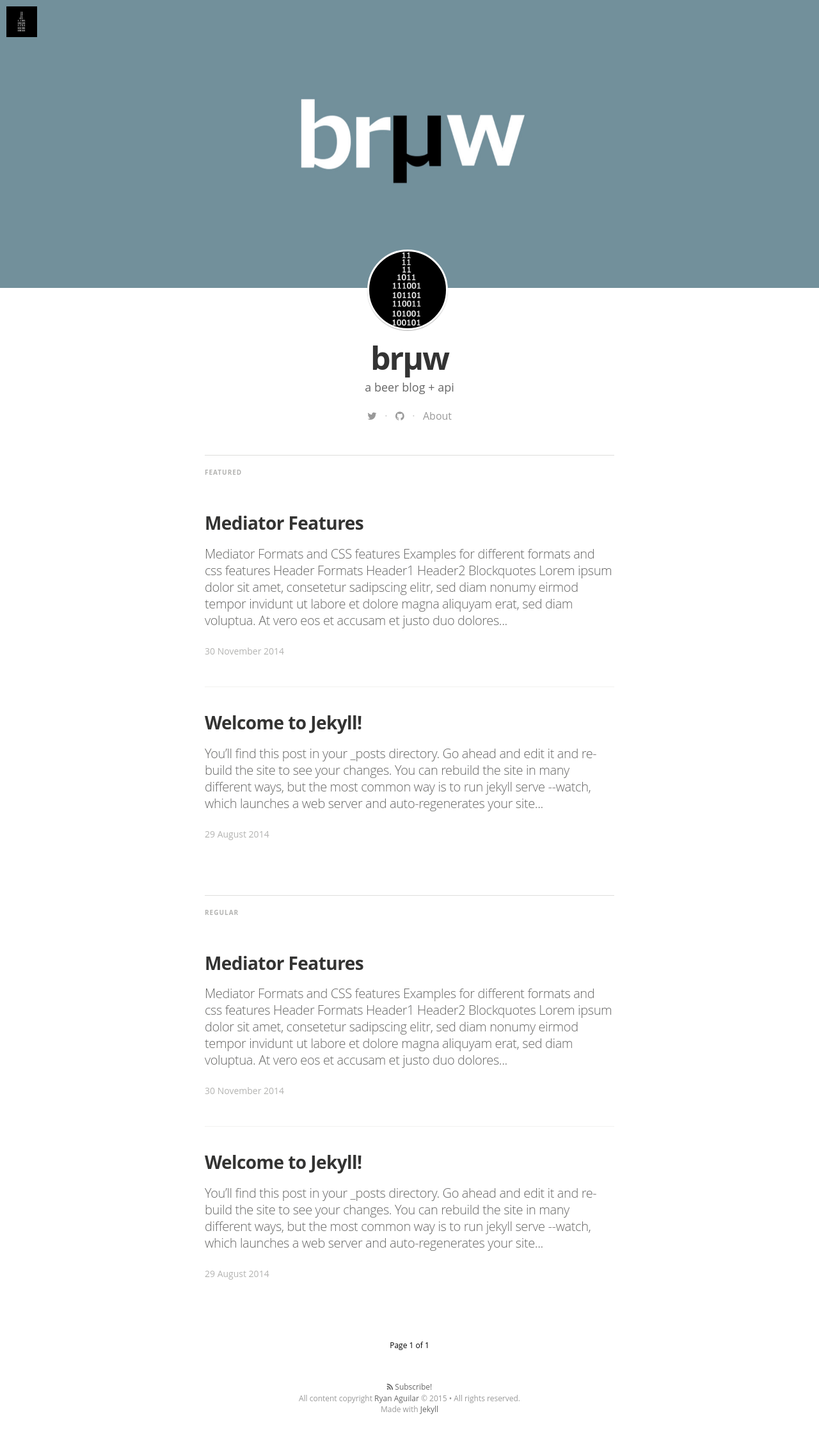
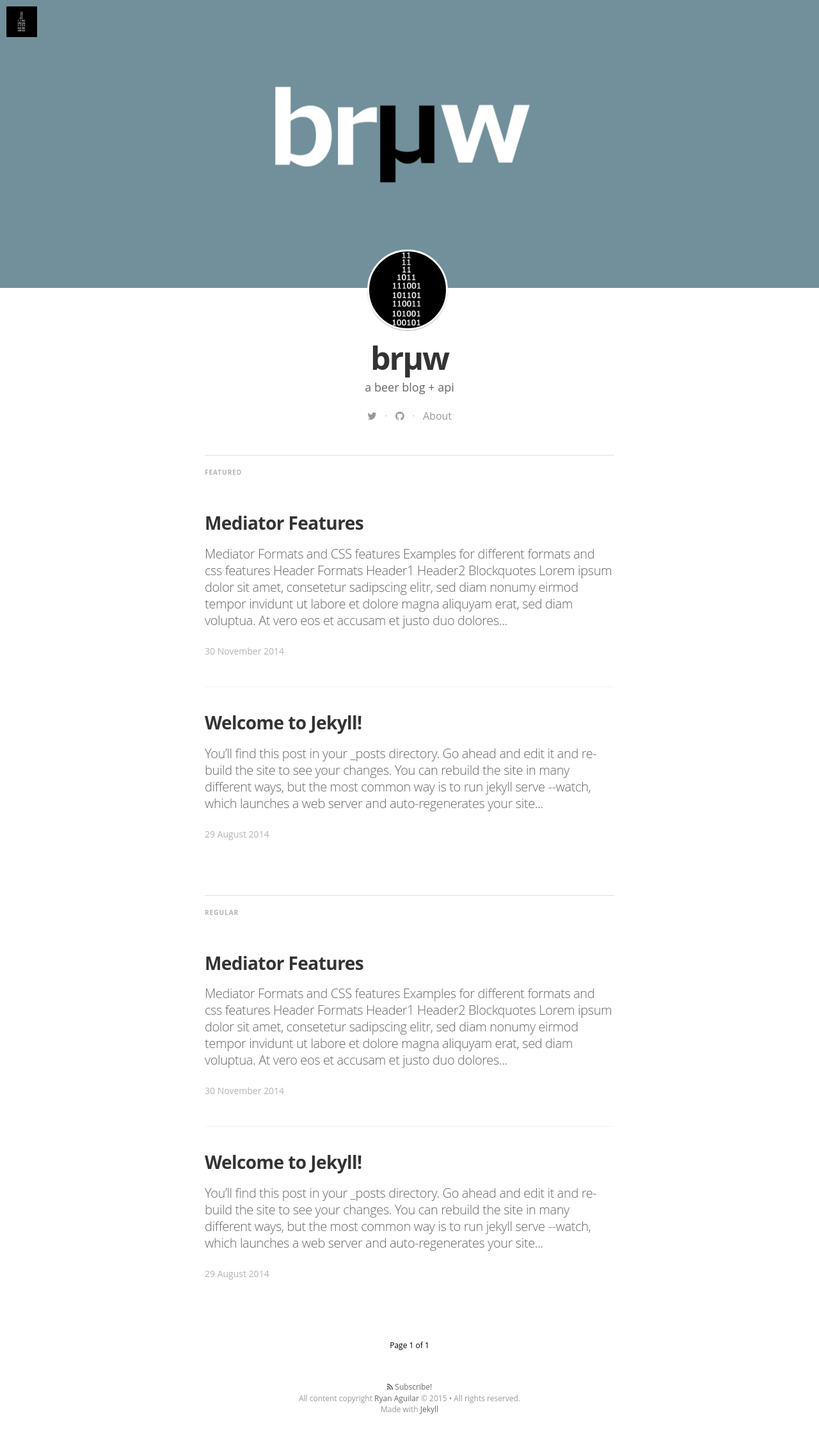
Before and after one commit to 0x139/bruw, a Jekyll site: the page built from index.html, in a window 1280 px wide. Shown: the whole page at 64% size. Built offline with Jekyll 4.4.1, drawn with Linux system fonts in a browser that asks for light colours; nearby versions of some CDN libraries; some web fonts are replaced; Markdown is read by kramdown in place of the engine named in the settings; the list of posts is cut into pages by our own code.

Commit message:
Enlarged and recenter banner

```diff
--- a/_config.yml
+++ b/_config.yml
@@ -13,7 +13,7 @@
 #blog logo
 logo: "/assets/images/bruw_logo.jpg"
 # blog cover
-cover: "/assets/images/bruw-banner-8.jpg"
+cover: "/assets/images/bruw-banner-9.jpg"
 
 name: 'Ryan Aguilar'
 author: 'Ryan Aguilar'
```
Also changed, not shown: assets/images/bruw-banner-9.jpg (added).
